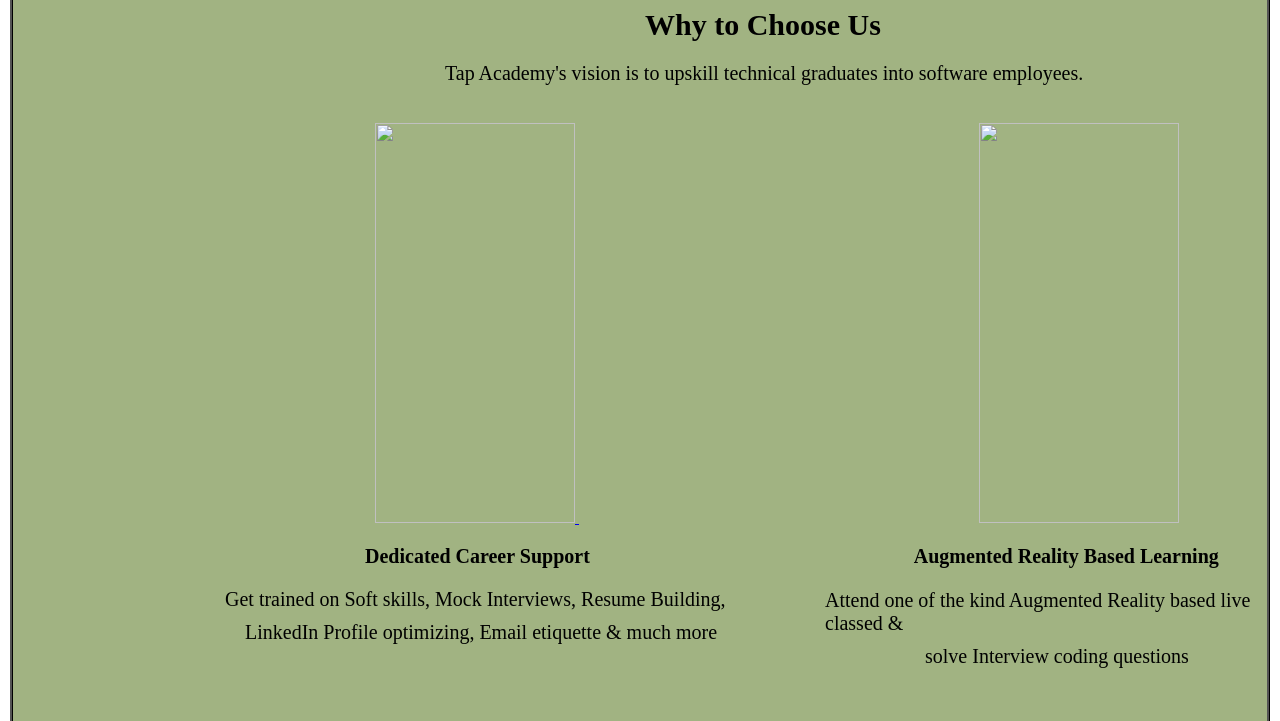
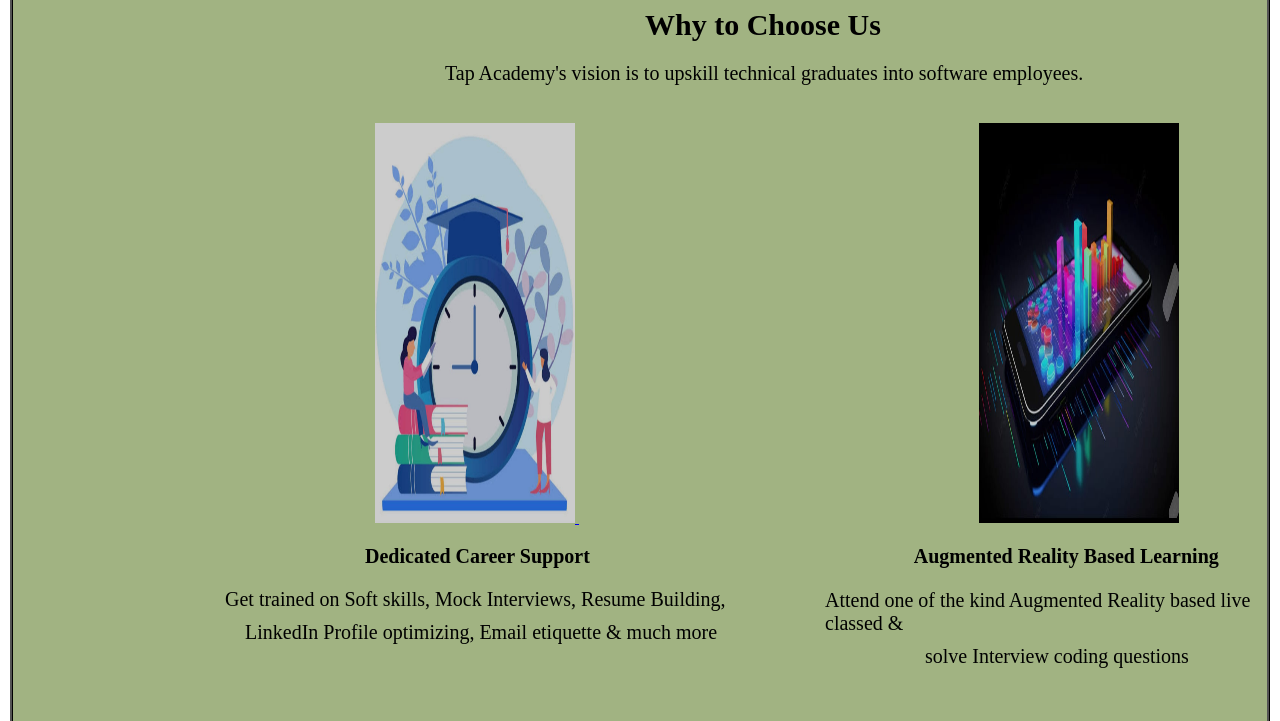
Before and after one commit to Rudramanaidu/web_github.io, a plain HTML site: page index.html in a window 1280 px wide. Shown: the part 4520-5241 px from the top of the page. Drawn offline with Linux system fonts and the light colour scheme; files whose address does not match are found by name.

Commit message:
Update index.html

```diff
--- a/index.html
+++ b/index.html
@@ -853,8 +853,8 @@ animation to ensure an in-depth understanding of the concepts & experience the p
 
 <h1 id="eightyeight">Why to Choose Us</h1>
 <p id="eightynine">Tap Academy's vision is to upskill technical graduates into software employees.</p> <br>
-<a id="ninety" href="index.html"><img src="pictures/career.jpg" alt="" height="400px" width="200px"> </a>
-<a id="ninetyone" href="index.html"><img src="pictures/Augumented.jpg" alt="" height="400px" width="200px"></a> <br> <br>
+<a id="ninety" href="index.html"><img src="career.jpg" alt="" height="400px" width="200px"> </a>
+<a id="ninetyone" href="index.html"><img src="Augumented.jpg" alt="" height="400px" width="200px"></a> <br> <br>
 <b id="ninetytwo">Dedicated Career Support</b></a>
 <b id="ninetythree">Augmented Reality Based Learning</b>
 <p id="ninetyfour">Get trained on Soft skills, Mock Interviews, Resume Building, </p>
@@ -882,7 +882,7 @@ animation to ensure an in-depth understanding of the concepts & experience the p
 <p id="hten">An Online Skilling Organization</p> <br>
 <a id="heleven" href="Home.html">Home</a>
 <a id="htweleve" href="privacy policy.html">privacy policy</a>
-<a id="hthirteen" href="facebook.jpg"><img src="pictures/facebook.jpg" alt="" height="40px" width="40px"></a>
+<a id="hthirteen" href="facebook.jpg"><img src="facebook.jpg" alt="" height="40px" width="40px"></a>
 <p id="hfourteen">Location</p>
 <a id="hfifteen" href="Course.html">Course</option></a>
 <a id="hsixteen" href="terms&conditions.html">Terms&Conditions</a>
```
